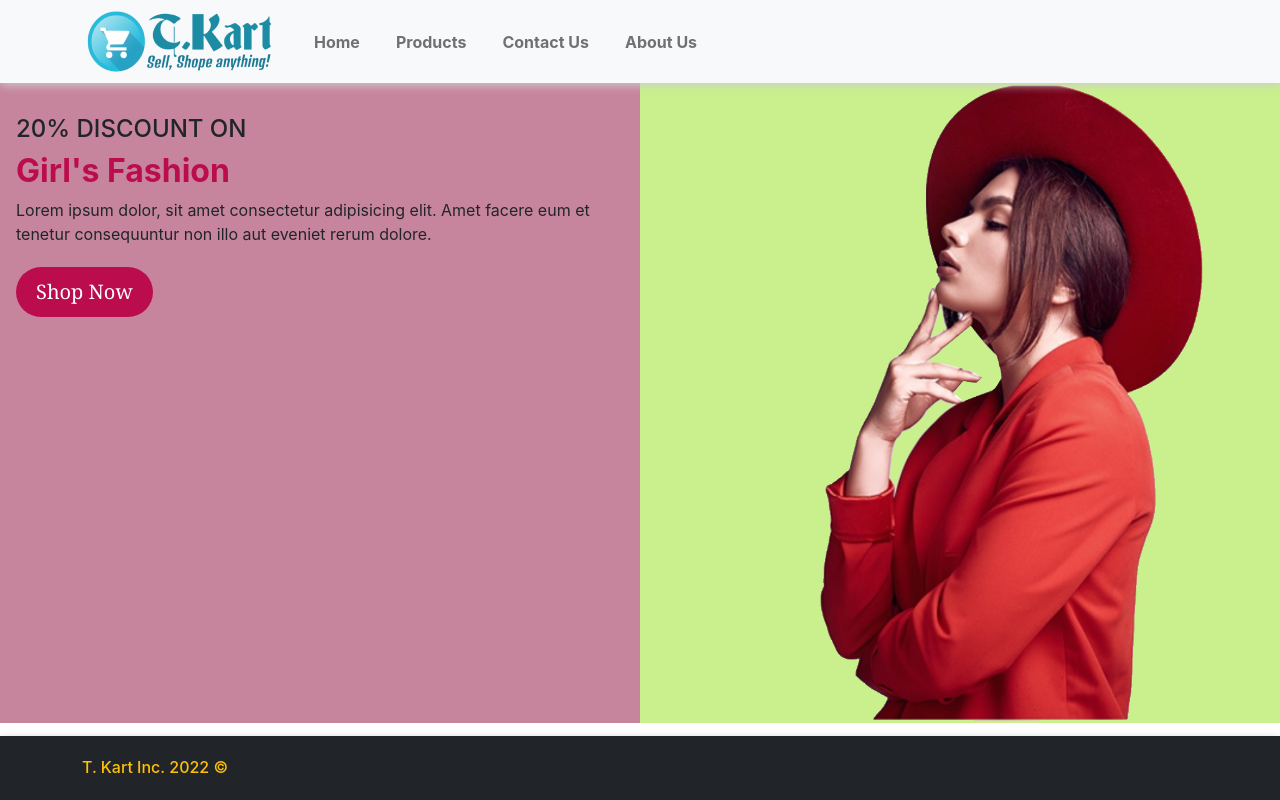
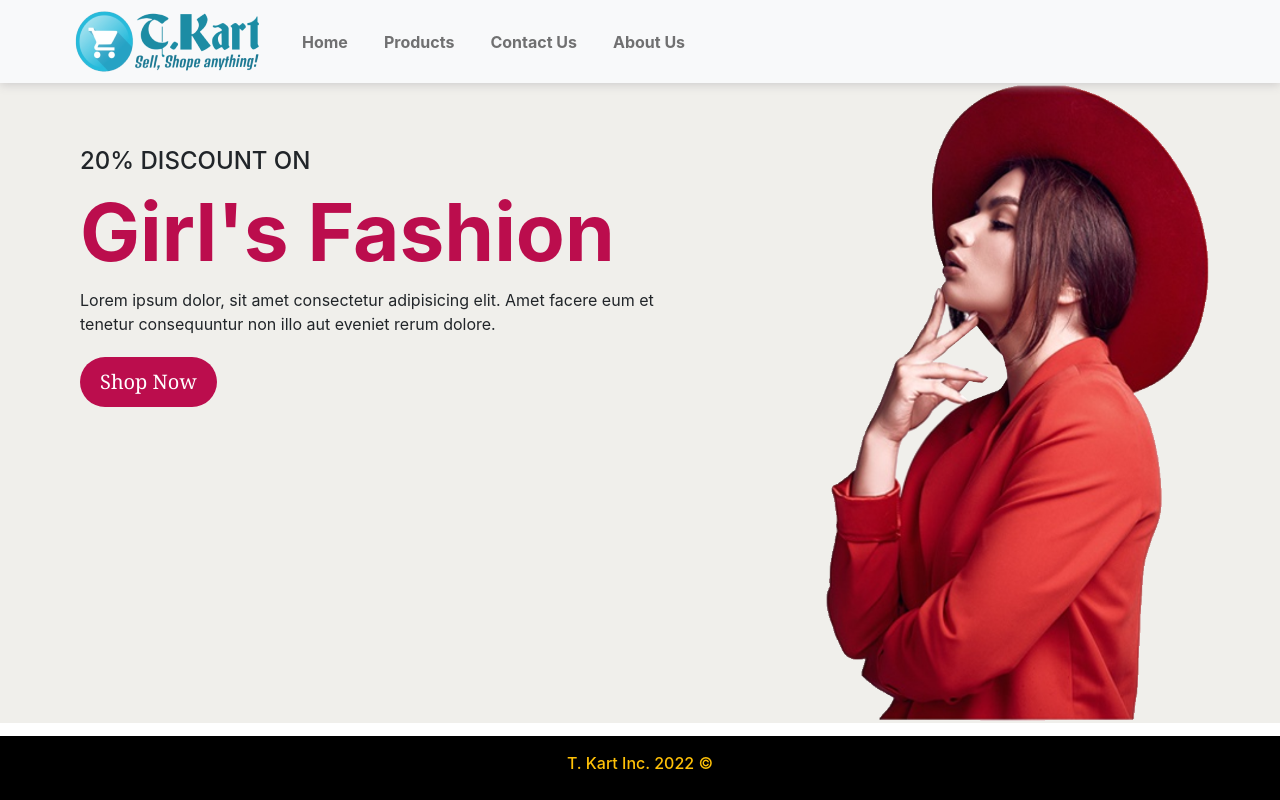
Before and after one commit to asiflhr/React-Ecommerce-Store-FakeAPI, a React (Create React App) app: page / in a window 1280 px wide. Built offline with nearby package versions, Linux system fonts and the light colour scheme.

Commit message:
final commit

```diff
--- a/src/components/Footer/Footer.jsx
+++ b/src/components/Footer/Footer.jsx
@@ -5,17 +5,11 @@ import "./footer.css";
 const Footer = () => {
   return (
     <>
-      <Navbar bg="dark" expand="lg" fixed="bottom" className="footer">
-        <Container>
-          <Nav>
-            <div className="text-center mt-2">
-              <h6 className="text-capitalize mb-2 text-warning">
-                T. Kart Inc. 2022 &copy;
-              </h6>
-            </div>
-          </Nav>
-        </Container>
-      </Navbar>
+      <div className="footer">
+        <h6 className="text-capitalize text-warning">
+          T. Kart Inc. 2022 &copy;
+        </h6>
+      </div>
     </>
   );
 };
--- a/src/components/Footer/footer.css
+++ b/src/components/Footer/footer.css
@@ -3,5 +3,9 @@
   width: 100%;
   height: 8vh;
   background-color: black;
+  display: flex;
   align-items: center;
+  justify-content: center;
+  position: fixed;
+  bottom: 0;
 }
--- a/src/components/Home/home.css
+++ b/src/components/Home/home.css
@@ -46,13 +46,12 @@
   }
 
 
-  @media screen and (min-width: 650px) {
+  @media screen and (min-width: 550px) {
     .i-left{
       padding: 2em 1em 0em 1em;
       width: 50vw;
       height: 80vh;
-      margin-bottom: 1rem;
-      background-color: #c7859d;
+      padding-bottom: 1rem;
       display: flex;
       flex-direction: column;
       align-items: baseline;
@@ -66,7 +65,6 @@
       padding-left: 0px;
       width: 50vw;
       height: 80vh;
-      background-color: #c9f08c;
     }
   }
 
@@ -83,7 +81,9 @@
 
   @media screen and (min-width: 1150px) {
     .i-left{
-      padding: 4em 1em 0em 1em;
+      padding: 4em 1em 0em 5em;
+      width: 60vw;
+      z-index: 1;
       padding-bottom: 1rem;
 
     }
@@ -93,16 +93,16 @@
     }
   }
 
-  @media screen and (min-width: 650px) {
+  @media screen and (max-width: 549px) {
+    .homepage {
+      flex-direction: column;
+    }
     .i-left{
-      padding: 2em 1em 0em 1em;
-      width: 50vw;
-      height: 80vh;
-      margin-bottom: 1rem;
-      background-color: #c7859d;
-      display: flex;
-      flex-direction: column;
-      align-items: baseline;
+      padding: 1em 1em 0em 1em;
+      width: 100vw;
+      height: 35vh;
+      margin-bottom: -2rem;
+      z-index: 1;
     }
 
     .big-text {
@@ -110,9 +110,7 @@
     }
 
     .i-right{
-      padding-left: 0px;
-      width: 50vw;
-      height: 80vh;
-      background-color: #c9f08c;
+      width: 100vw;
+      height: 50vh;
     }
   }
--- a/src/components/Products/Products.jsx
+++ b/src/components/Products/Products.jsx
@@ -1,4 +1,5 @@
 import React, { useState, useEffect } from "react";
+import "././products.css";
 import "../../App.css";
 import { NavLink } from "react-router-dom";
 
--- /dev/null
+++ b/src/components/Products/products.css
@@ -0,0 +1,21 @@
+
+.card {
+  display: flex;
+  align-items: center;
+  justify-content: center;
+  flex-direction: column;
+  margin: 20px 0;
+}
+
+@media screen and (max-width: 1299px) {
+    .row{
+      /* padding: 5em 1em 0em 1em;
+      padding-bottom: 1rem; */
+      align-content: space-around;
+    }
+
+    .container{
+      padding: 0px 0px;
+      /* margin: 1rem; */
+    }
+  }
```
